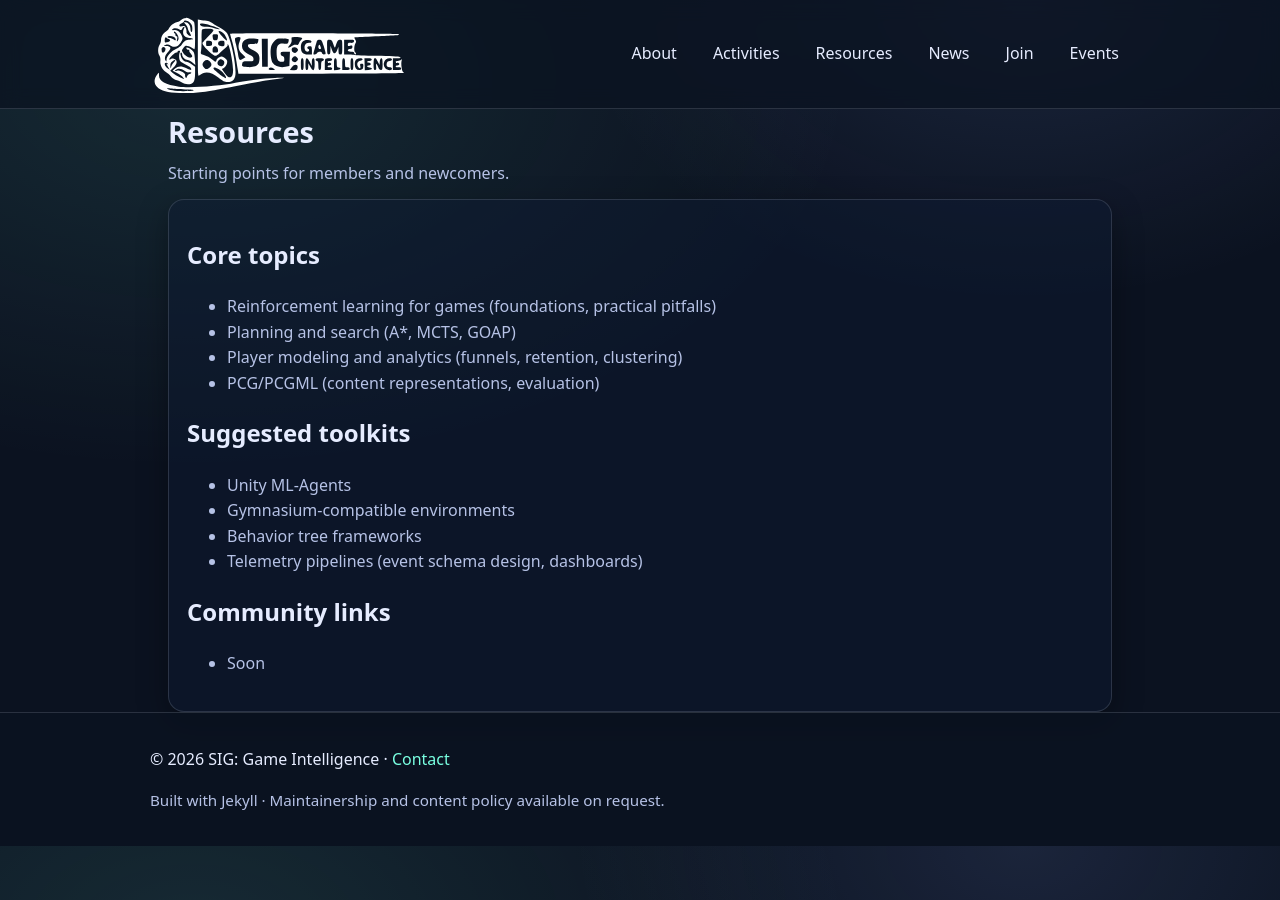
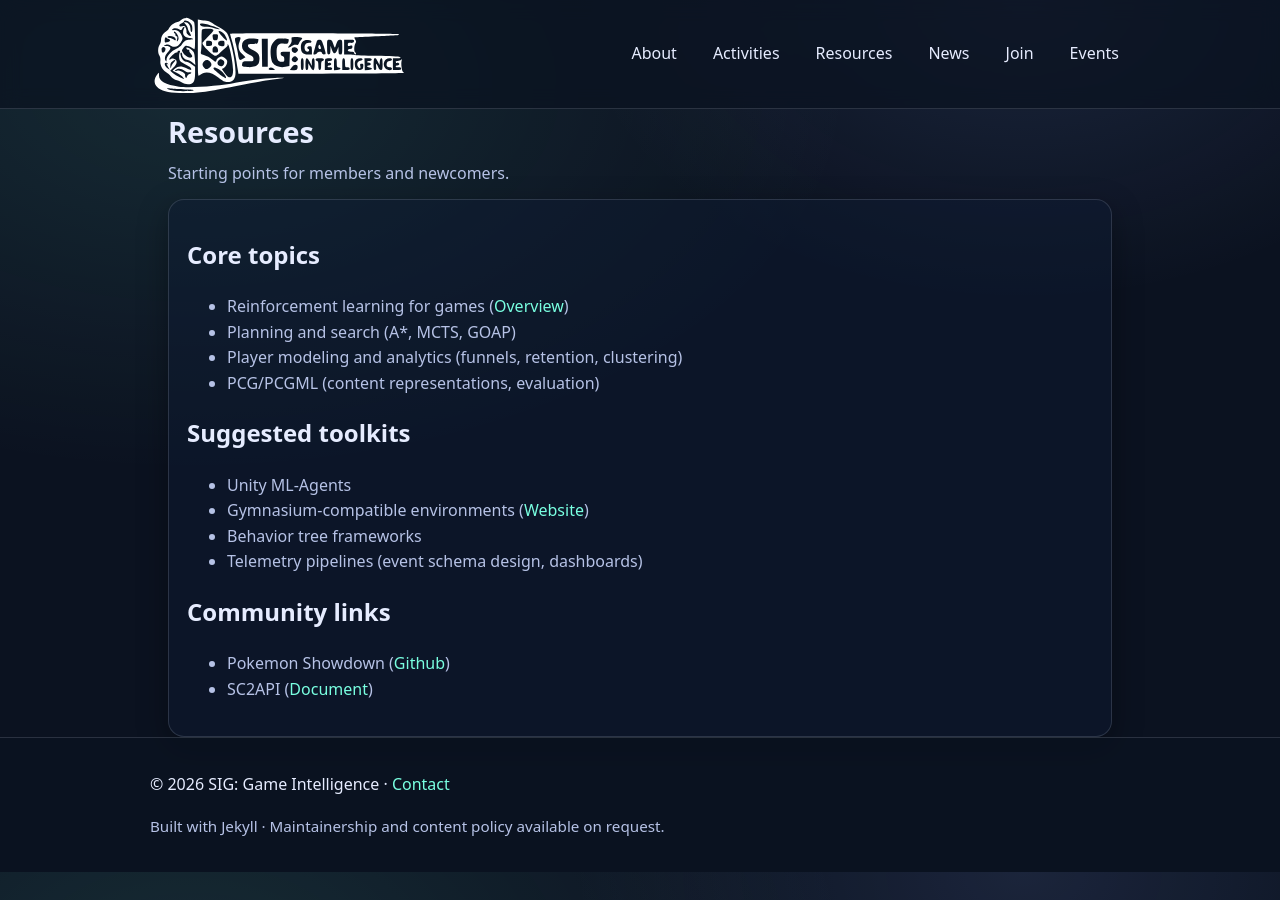
Before and after one commit to ThapanapongRukkanchanunt/csgame, a Jekyll site: the page built from resources.md, in a window 1280 px wide. Built offline with Jekyll 4.4.1, drawn with Linux system fonts in a browser that asks for light colours.

Commit message:
add resources

```diff
--- a/resources.md
+++ b/resources.md
@@ -4,16 +4,17 @@ subtitle: "Starting points for members and newcomers."
 ---
 
 ## Core topics
-- Reinforcement learning for games (foundations, practical pitfalls)
+- Reinforcement learning for games ([Overview](https://arxiv.org/abs/2412.05265))
 - Planning and search (A*, MCTS, GOAP)
 - Player modeling and analytics (funnels, retention, clustering)
 - PCG/PCGML (content representations, evaluation)
 
 ## Suggested toolkits
 - Unity ML-Agents
-- Gymnasium-compatible environments
+- Gymnasium-compatible environments ([Website](https://gymnasium.farama.org/index.html))
 - Behavior tree frameworks
 - Telemetry pipelines (event schema design, dashboards)
 
 ## Community links
-- Soon
+- Pokemon Showdown ([Github](https://github.com/smogon/pokemon-showdown))
+- SC2API ([Document](https://blizzard.github.io/s2client-api/))
```
